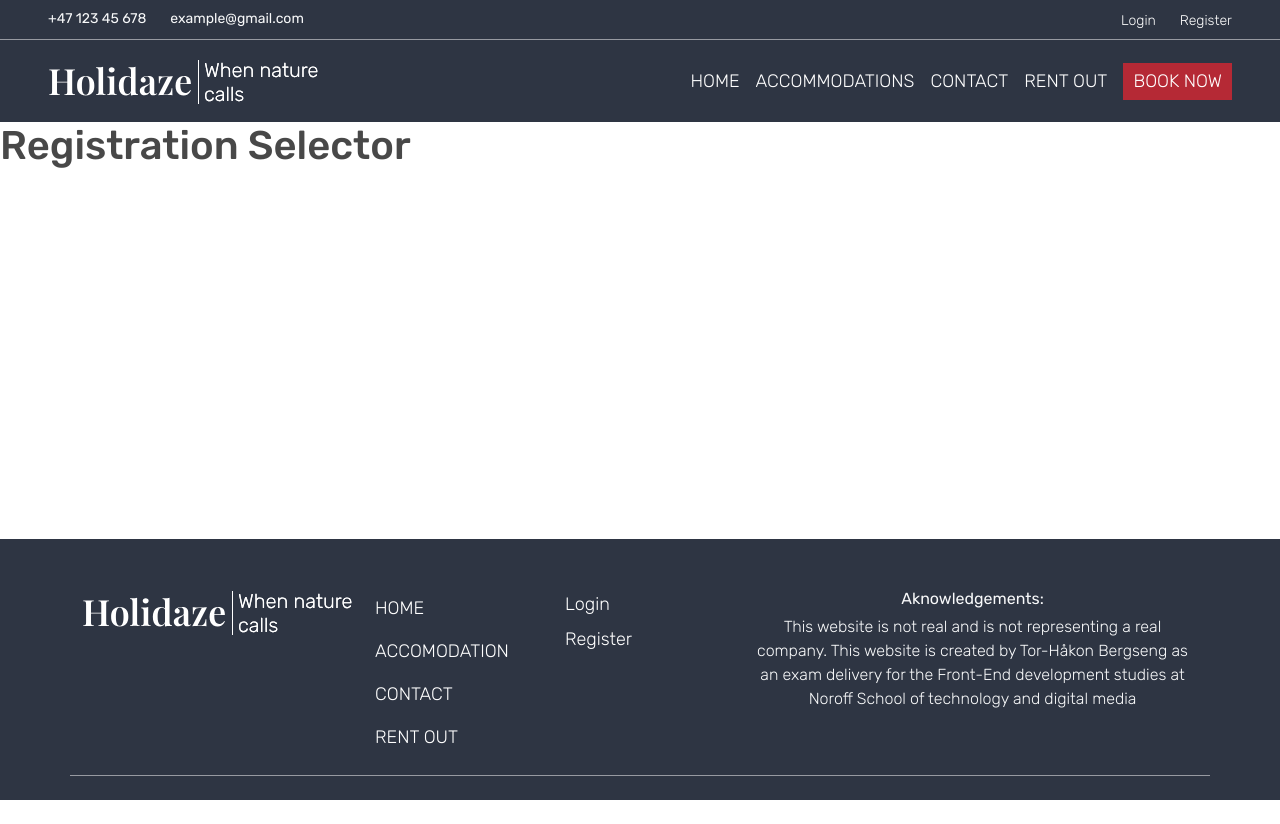
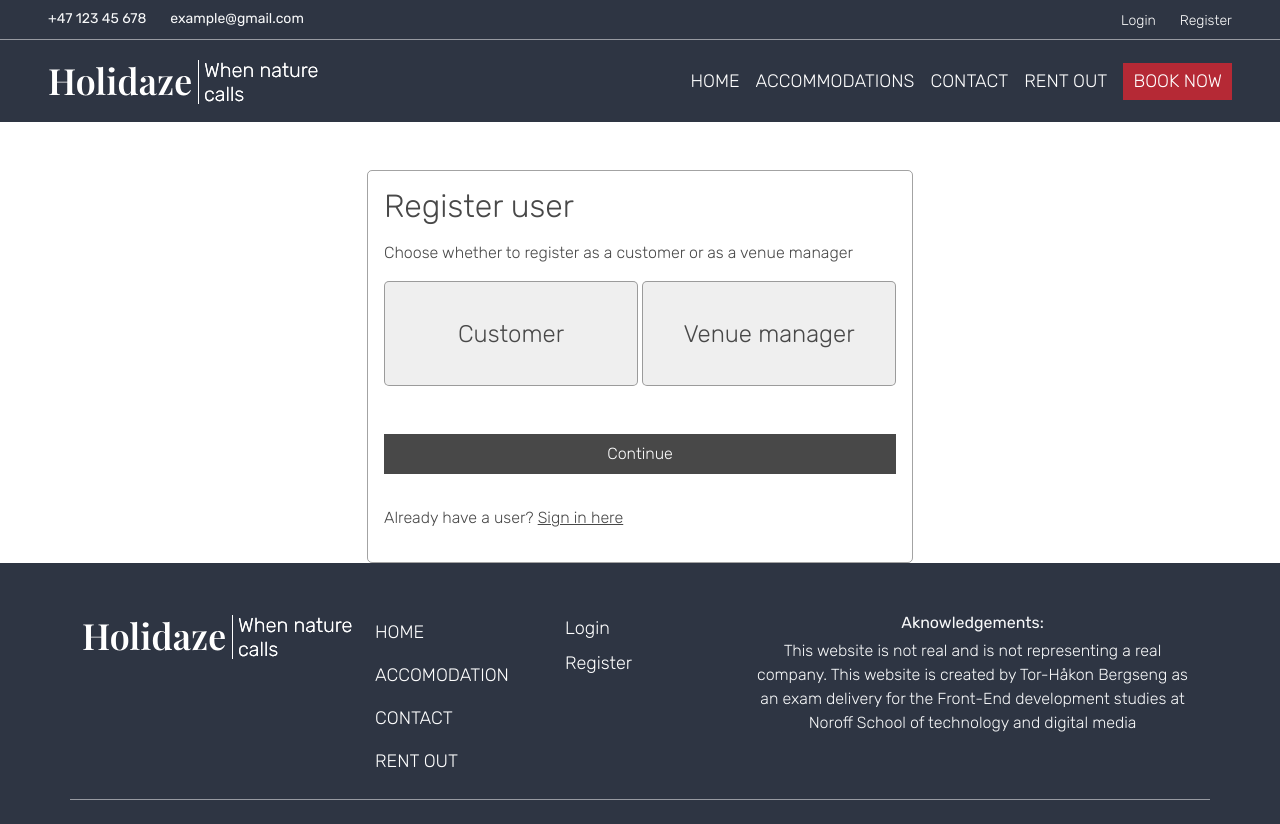
Before and after one commit to teehbee/project-exam-2, a React (Vite) app: page /register in a window 1280 px wide. Before the commit the page ends 800 px from the top, so only its background shows below. Built offline with nearby package versions, Linux system fonts and the light colour scheme; a web font is replaced by a local one.

Commit message:
set up main registration ui

```diff
--- a/src/pages/register/register.tsx
+++ b/src/pages/register/register.tsx
@@ -1,7 +1,27 @@
+import { Link } from "react-router-dom";
+
 function Register() {
   return (
-    <div>
-      <h1>Registration Selector</h1>
+    <div className="container">
+      <div className="row">
+        <div className="col-12 col-md-6 mx-auto mt-5">
+          <div className="custom-border-gray text-start p-3">
+            <h1 className="fs-1-5rem-to-2rem fw-light">Register user</h1>
+            <p className="fw-light fs-0-75rem-to-1rem pt-2">Choose whether to register as a customer or as a venue manager</p>
+            <div className="d-flex justify-space-between">
+              <button className="registration-button-gray w-50 me-1 fs-1-25rem-to-1-5rem fw-light">Customer</button>
+              <button className="registration-button-gray w-50 m2-1 fs-1-25rem-to-1-5rem fw-light">Venue manager</button>
+            </div>
+            <button className="main-button-gray py-2 mt-5 mb-2">Continue</button>
+            <p className="fw-light fs-0-75rem-to-1rem pt-4">
+              Already have a user?{" "}
+              <Link className="font-gray" to="/login">
+                Sign in here
+              </Link>
+            </p>
+          </div>
+        </div>
+      </div>
     </div>
   );
 }
--- a/src/styles/style.scss
+++ b/src/styles/style.scss
@@ -114,6 +114,14 @@ $custom-fs-4-rem: 4rem;
 
 .fs-1rem-to-1-5rem {
   font-size: 1rem;
+
+  @include media-breakpoint-up("md") {
+    font-size: $custom-fs-1-5rem;
+  }
+}
+
+.fs-1-25rem-to-1-5rem {
+  font-size: $custom-fs-1-25rem;
 
   @include media-breakpoint-up("md") {
     font-size: $custom-fs-1-5rem;
@@ -267,6 +275,17 @@ header {
   background-color: #5f5e5e;
 }
 
+.registration-button-gray {
+  border: 1px solid rgb(72, 72, 72, 0.5);
+  border-radius: 5px;
+  height: 85px;
+}
+
+.reg-button-clicked {
+  background: $secondary-gray-color;
+  color: white;
+}
+
 // Borders
 
 .border-bottom-white {
@@ -350,6 +369,11 @@ header {
     overflow-y: hidden;
   }
 }
+@media screen and (min-width: 768px) {
+  .search-form {
+    height: 350px;
+  }
+}
 
 @media screen and (min-width: 992px) {
   .text-start-lg {
@@ -364,9 +388,7 @@ header {
   .hero-container {
     margin-top: -125px;
   }
-  @media screen and (min-width: 768px) {
-    .search-form {
-      height: 350px;
-    }
+  .registration-button-gray {
+    height: 105px;
   }
 }
```
